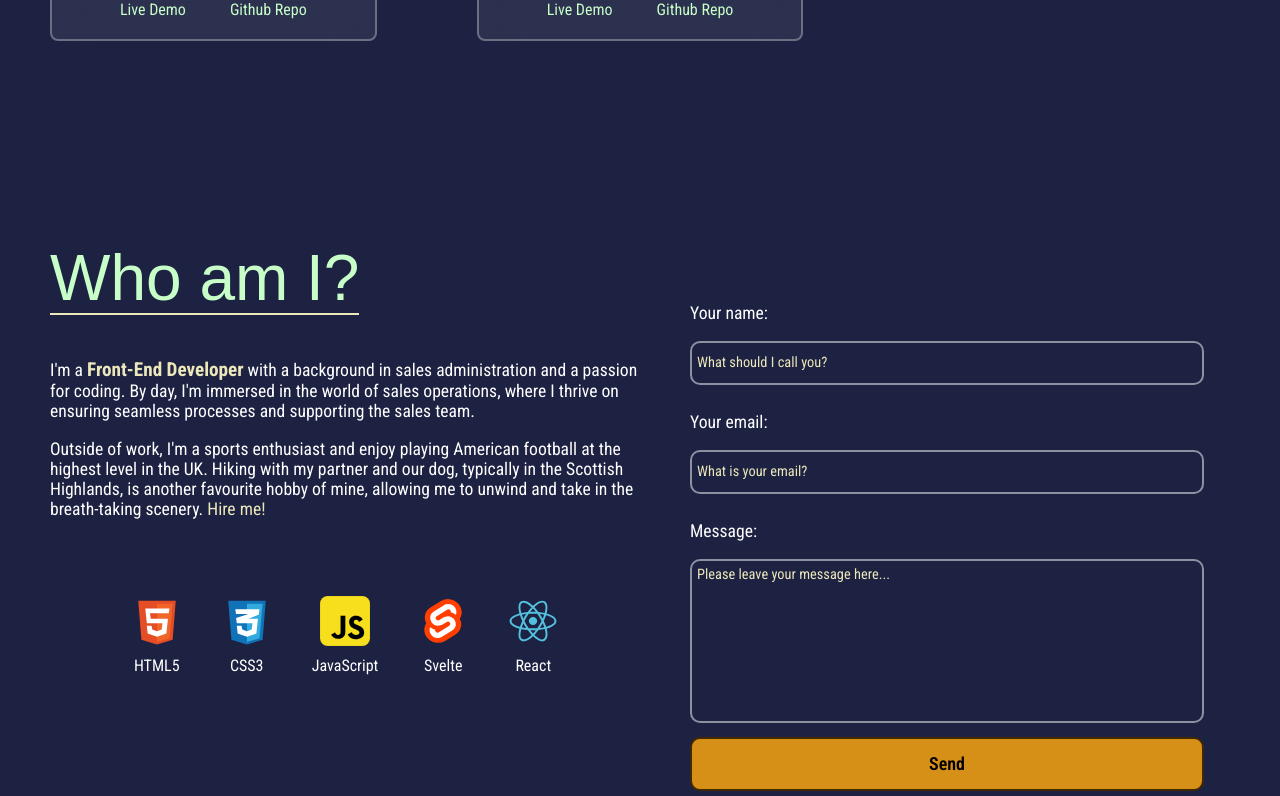
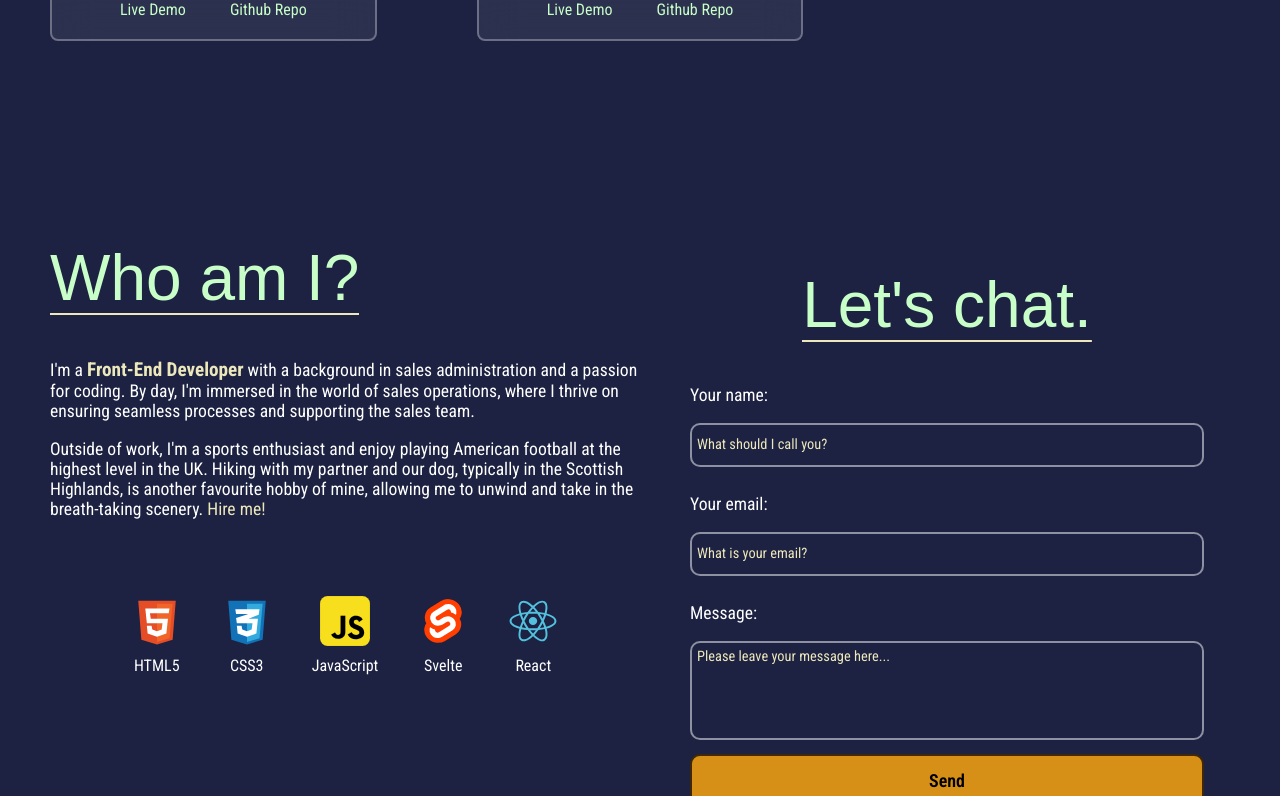
Before and after one commit to callum-laing/portfolio-v4, a Svelte app: page / in a window 1280 px wide. Shown: the part 2000-2796 px from the top of the page. Built offline with nearby package versions, Linux system fonts and the light colour scheme; a web font is replaced by a local one.

Commit message:
added styling

```diff
--- a/src/components/Contact.svelte
+++ b/src/components/Contact.svelte
@@ -80,7 +80,9 @@
       </div>
     </div>
   </div>
+
   <div class="grid-wrap">
+    <h1>Let's chat.</h1>
     <form action="https://formspree.io/f/xknykdjb" method="POST">
       <label for="subject">
         <p class="formHeader">Your name:</p>
@@ -259,7 +261,7 @@
 
   .body {
     width: 500px;
-    height: 150px;
+    height: auto;
     resize: none;
   }
 
--- a/src/components/Hero.svelte
+++ b/src/components/Hero.svelte
@@ -21,7 +21,7 @@
     <h1>CALLUM LAING</h1>
     <p class="subtitle">Front-End Developer in Cambridge, UK.</p>
     <div>
-      <a class="button-74" href="#about" on:click={scrollToElement}
+      <a class="button-74" href="#contactContainer" on:click={scrollToElement}
         >About me...</a
       >
     </div>
--- a/src/components/Navbar.svelte
+++ b/src/components/Navbar.svelte
@@ -15,7 +15,6 @@
 <nav>
   <div class="links">
     <a class="alink" href="#projects" on:click={scrollToElement}>Projects</a>
-    <a class="alink" href="#about" on:click={scrollToElement}>About</a>
     <a class="alink" href="#contactContainer" on:click={scrollToElement}
       >Contact</a
     >
```
